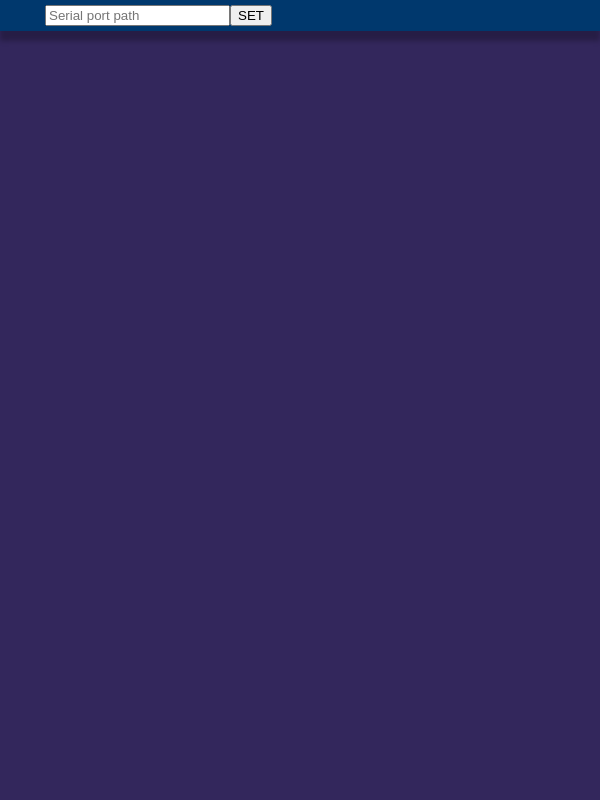
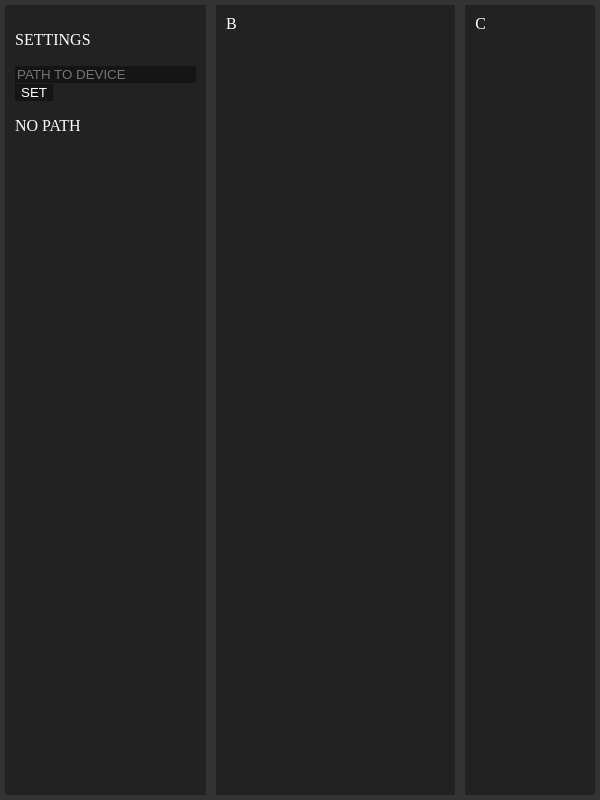
Before and after one commit to DigitalCyan/serial-spyglass, an Electron app: page static/index.html in a window 600 px wide. Drawn offline with Linux system fonts and the light colour scheme.

Commit message:
UI redux

```diff
--- a/index.js
+++ b/index.js
@@ -19,11 +19,16 @@ const createWindow = () => {
 };
 
 ipcMain.on('setSerial', (event, data) => {
-    if(data.path && fs.existsSync(data.path)){
-        serialPort = new SerialPort(data.path);
-        event.returnValue = data.path;
-    }else{
-        event.returnValue = "Invalid path";
+    if (data.path && fs.existsSync(data.path)) {
+        try {
+            fs.accessSync(data.path, fs.constants.R_OK);
+            serialPort = new SerialPort(data.path);
+            event.returnValue = data.path;
+        }catch{
+            event.returnValue = `${data.path} exists, but you are not allowed to read from it.`
+        }
+    } else {
+        event.returnValue = 'Invalid path';
     }
 });
 
--- a/static/index.html
+++ b/static/index.html
@@ -3,17 +3,22 @@
     <head>
         <meta charset="UTF-8" />
         <meta name="viewport" content="width=device-width, initial-scale=1.0" />
-    <title>Document</title>
+        <title>Serial Spyglass</title>
         <script defer src="index.js"></script>
-    <link rel="stylesheet" href="index.css">
+        <link rel="stylesheet" href="index.css" />
     </head>
     <body>
-      <nav>
-        <ul>
-          <li><input class="path-input" type="text" placeholder="Serial port path"></li>
-          <li><button class="path-button">SET</button></li>
-          <li><p class="path-p"></p></li>
-        </ul>
-      </nav>
+        <div class="settings">
+            <p>SETTINGS</p>
+            <input class="path-input" type="text" placeholder="PATH TO DEVICE">
+            <button class="path-button">SET</button>
+            <p class="path-p">NO PATH</p>
+        </div>
+        <div class="monitor">
+            B
+        </div>
+        <div class="devices">
+            C
+        </div>
     </body>
 </html>
--- a/static/index.scss
+++ b/static/index.scss
@@ -1,26 +1,32 @@
-:root{
+:root {
     color: #fff;
 }
 
+html {
+    width: 100%;
+    height: 100%;
+}
 body {
     margin: 0;
-    background-color: rgb(51, 39, 92);
+    width: 100%;
+    height: 100%;
+    display: flex;
+    flex-direction: row;
+    background-color: #333;
+    div {
+        padding: 10px;
+        width: 100%;
+        margin: 5px;
+        background-color: #222;
+    }
 }
 
-nav {
-    background-color: rgb(0, 56, 109);
-    box-shadow: 0px 10px 5px 0px rgba(0, 0, 0, 0.25);
-    padding: 5px;
-    p {
-        margin: 0 0;
-    }
-    ul {
-        margin: 0;
-        display: flex;
-        flex-direction: row;
-        list-style: none;
-        li:last-child {
-            margin-left: auto;
-        }
-    }
+button, input {
+    background-color: #151515;
+    color: #fff;
+    border: none;
 }
+
+.monitor{
+    flex: 200%;
+}
```
Also changed, not shown: static/index.css, 1 other file. Lines whose indentation alone changed are shown as unchanged.
